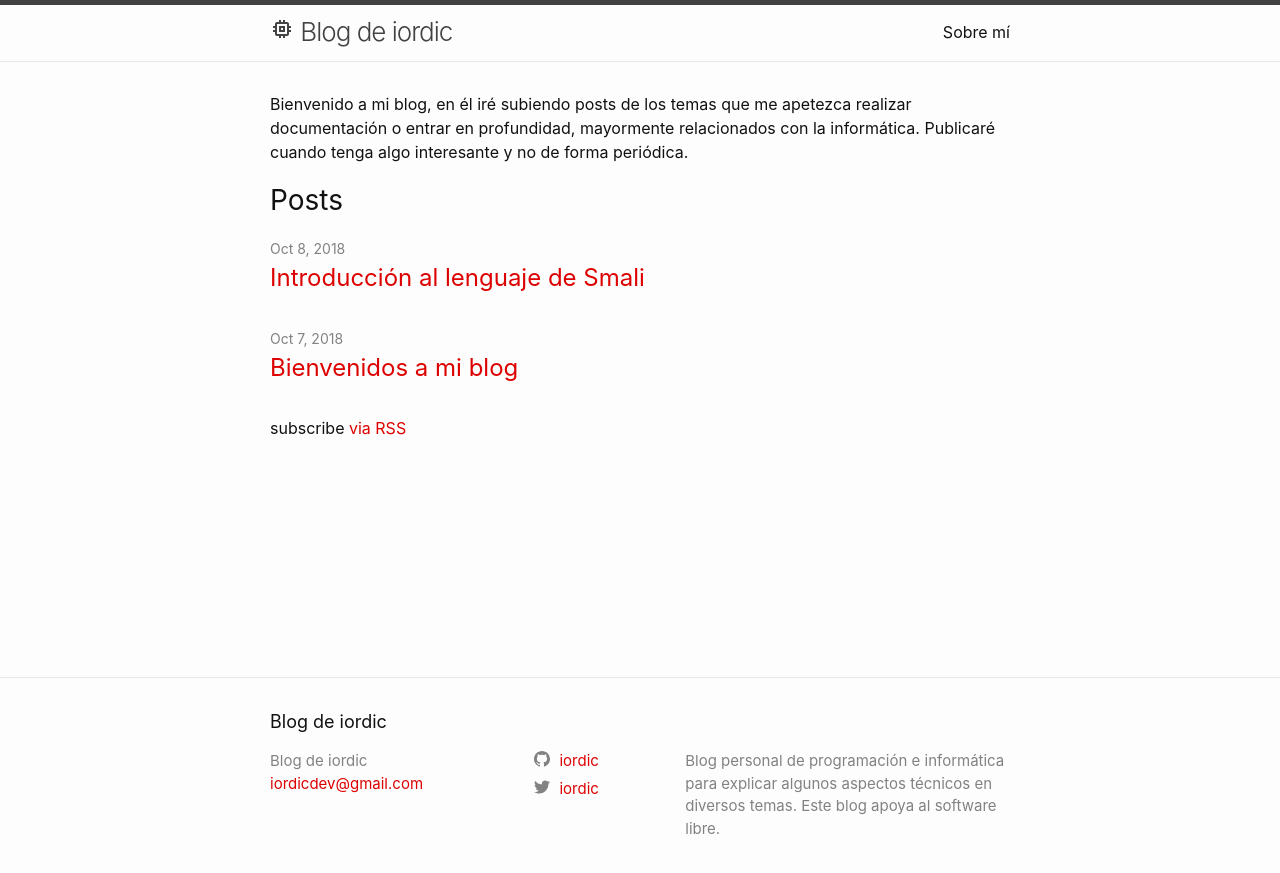
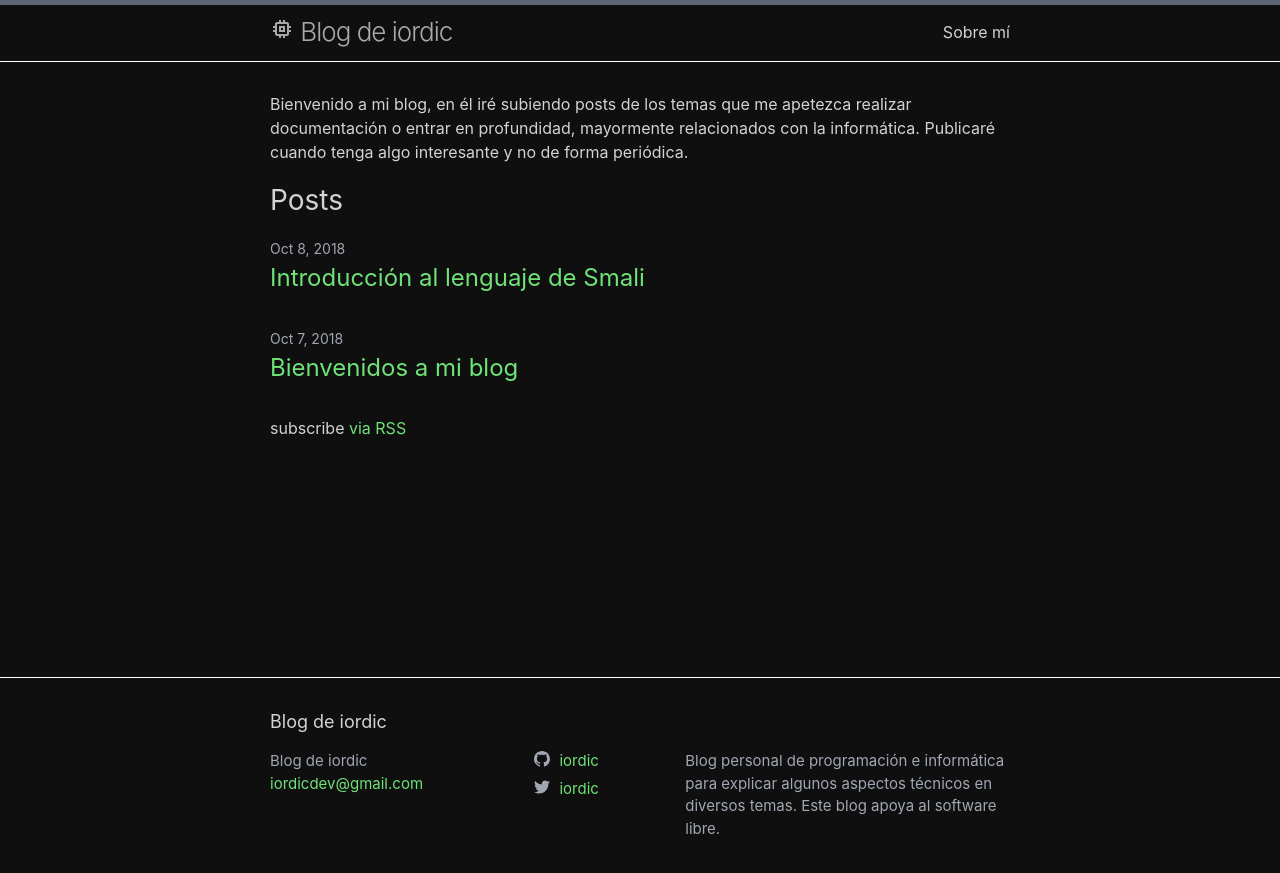
Before and after one commit to iordic/iordic.github.io, a Jekyll site: the page built from index.md, in a window 1280 px wide. Shown: the top 873 px of the page. Built offline with Jekyll 4.4.1, drawn with Linux system fonts in a browser that asks for light colours.

Commit message:
Change colors

```diff
--- a/_sass/minima.scss
+++ b/_sass/minima.scss
@@ -10,12 +10,17 @@ $base-line-height: 1.5 !default;
 
 $spacing-unit:     30px !default;
 
-$text-color:       #111 !default;
-$background-color: #fdfdfd !default;
-//$brand-color:      #2a7ae2 !default; // Color original de enlaces
-$brand-color:      #dd0000 !default;
+// ORIGINALS:
+//$text-color:       #111 !default;
+//$background-color: #fdfdfd !default;
+//$brand-color:      #2a7ae2 !default;
+// Modified:
+$text-color:       #d3d3d3 !default;
+$background-color: #0f0f0f !default;
+$brand-color:      #6fe278 !default;
 
-$grey-color:       #828282 !default;
+//$grey-color:       #828282 !default;
+$grey-color:       #a1a7b2 !default;
 $grey-color-light: lighten($grey-color, 40%) !default;
 $grey-color-dark:  darken($grey-color, 25%) !default;
 
--- a/_sass/minima/_base.scss
+++ b/_sass/minima/_base.scss
@@ -129,8 +129,10 @@ a {
  * Blockquotes
  */
 blockquote {
-  color: $grey-color;
-  border-left: 4px solid $grey-color-light;
+  //color: $grey-color;
+  color: darken($text-color, 25%);
+  //border-left: 4px solid $grey-color-light;
+  border-left: 4px solid darken($text-color, 25%);
   padding-left: $spacing-unit / 2;
   @include relative-font-size(1.125);
   letter-spacing: -1px;
@@ -151,7 +153,7 @@ code {
   @include relative-font-size(0.9375);
   border: 1px solid $grey-color-light;
   border-radius: 3px;
-  background-color: #eef;
+  //background-color: #eef; // Este código pone fondo al texto del código
 }
 
 code {
@@ -232,19 +234,26 @@ table {
   margin-bottom: $spacing-unit;
   width: 100%;
   text-align: $table-text-align;
-  color: lighten($text-color, 18%);
+  //color: lighten($text-color, 18%);
+  color: #f2f1ba;
   border-collapse: collapse;
   border: 1px solid $grey-color-light;
   tr {
     &:nth-child(even) {
-      background-color: lighten($grey-color-light, 6%);
+      //background-color: lighten($grey-color-light, 6%);
+      background-color: lighten(#336699, 10%);
+    }
+    // Código añadido para filas impares
+    &:nth-child(odd) {
+      background-color: #336699;
     }
   }
   th, td {
     padding: ($spacing-unit / 3) ($spacing-unit / 2);
   }
   th {
-    background-color: lighten($grey-color-light, 3%);
+    //background-color: lighten($grey-color-light, 3%);
+    background-color: #000033;
     border: 1px solid darken($grey-color-light, 4%);
     border-bottom-color: darken($grey-color-light, 12%);
   }
--- a/_sass/minima/_layout.scss
+++ b/_sass/minima/_layout.scss
@@ -17,10 +17,9 @@
   letter-spacing: -1px;
   margin-bottom: 0;
   float: left;
-
   &,
   &:visited {
-    color: $grey-color-dark;
+    color: #a9a9a9;//$grey-color-dark;
   }
 }
 
--- a/_sass/minima/_syntax-highlighting.scss
+++ b/_sass/minima/_syntax-highlighting.scss
@@ -4,9 +4,12 @@
 .highlight {
   background: #fff;
   @extend %vertical-rhythm;
+  // Arreglo para sintaxis
+  color: #f2f1ba;
 
   .highlighter-rouge & {
-    background: #eef;
+    //background: #eef;
+    background: #210e05;
   }
 
   .c     { color: #998; font-style: italic } // Comment
```
